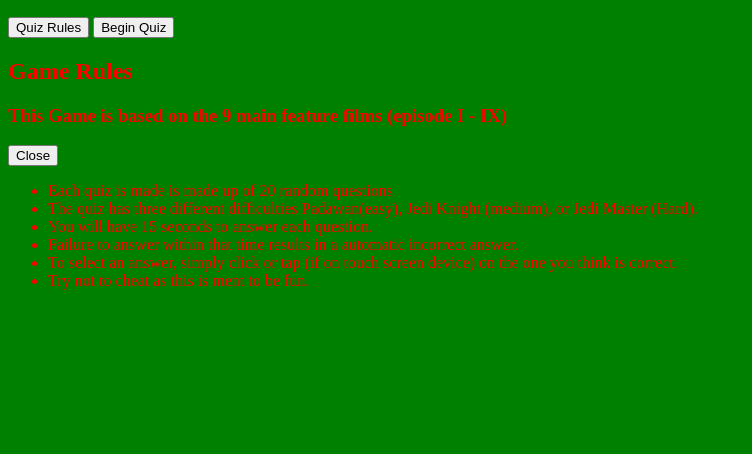
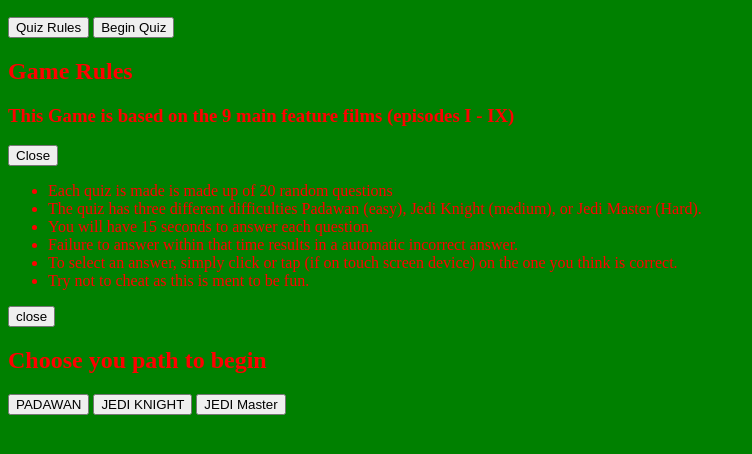
Before and after one commit to GreenNinjaBoy/Star-Wars-Trivia-PP2, a plain HTML site: page index.html in a window 1280 px wide. Shown: the part 110-564 px from the top of the page, without its empty margins (0-752 px from the left). Drawn offline with Linux system fonts and the light colour scheme.

Commit message:
doc(html): Added difficulty section to allow user to select their chosen difficulty

```diff
--- a/index.html
+++ b/index.html
@@ -23,18 +23,27 @@
     <!--rules of the game-->
     <div id="rules">
         <h2 id = "game-rules">Game Rules</h2>
-        <h3>This Game is based on the 9 main feature films (episode I - IX)</h3>
-        <button id="close-rules">Close</button>
+        <h3>This Game is based on the 9 main feature films (episodes I - IX)</h3>
+        <button id="close-rules" class="close-btn">Close</button>
         <ul>
             <li>Each quiz is made is made up of 20 random questions</li>
-            <li>The quiz has three different difficulties Padawan(easy), Jedi Knight (medium), or Jedi Master (Hard).</li>
+            <li>The quiz has three different difficulties Padawan (easy), Jedi Knight (medium), or Jedi Master (Hard).</li>
             <li>You will have 15 seconds to answer each question.</li>
             <li>Failure to answer within that time results in a automatic incorrect answer.</li>
             <li>To select an answer, simply click or tap (if on touch screen device) on the one you think is correct.</li>
             <li>Try not to cheat as this is ment to be fun.</li>
         </ul>
     </div>
-    <!---->
+    <!-- user being prompt to select their difficulty setting-->
+    <div id ="difficulty-setting">
+        <button id="close-difficulty" class="close-btn">close</button>
+        <h2>Choose you path to begin</h2>
+        <div>
+            <button id="easy" class="btn difficulty-selection">PADAWAN</button>
+            <button id="medium" class="btn diffulty-selection">JEDI KNIGHT</button>
+            <button id="hard" class="btn difficulty-selection">JEDI Master</button>
+        </div>
+    </div>
 
 
     <script src="assets/js/script.js"></script>
```
